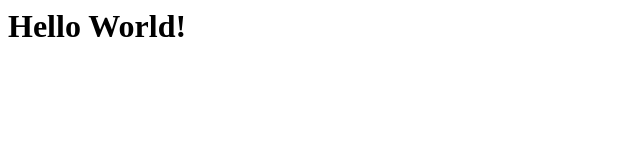
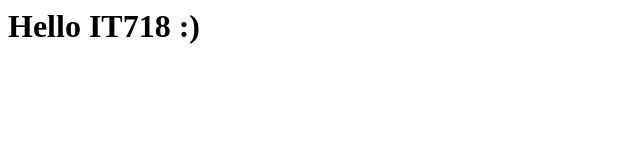
Before and after one commit to tjg1096/it718, a plain HTML site: page index.html in a window 1280 px wide. Shown: the full height of the page, 0-640 px from the left. Drawn offline with Linux system fonts and the light colour scheme.

Commit message:
Update index.html

```diff
--- a/index.html
+++ b/index.html
@@ -1 +1 @@
-<h1>Hello World!</h1>
+<h1>Hello IT718 :)</h1>
```
